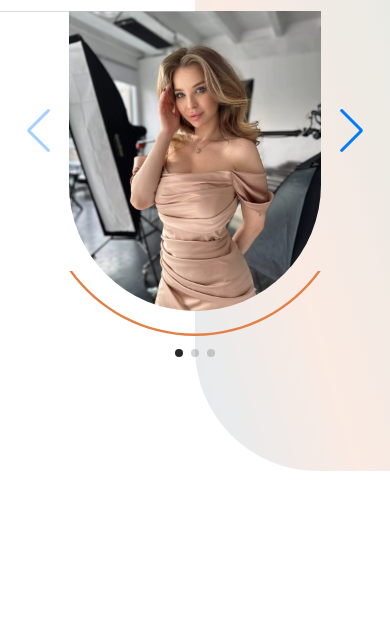
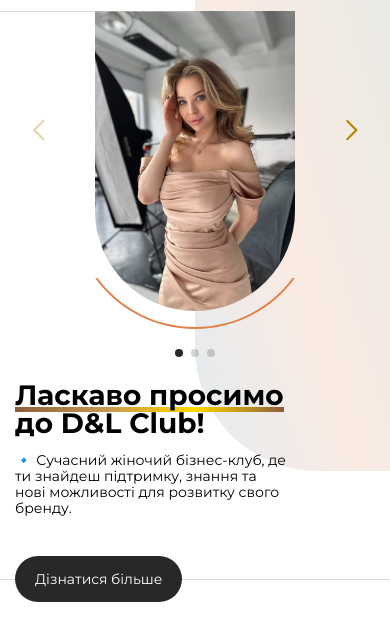
Before and after one commit to DmytroRev/club, a website built with webpack: page src/index.html in a window 390 px wide. Shown: the part 49-690 px from the top of the page. Built offline with nearby package versions, Linux system fonts and the light colour scheme; some packages are replaced by stand-ins of ours.

Commit message:
add tablet layuot

```diff
--- a/src/index.html
+++ b/src/index.html
@@ -98,15 +98,50 @@
                 <div class="img-wrapper">
                   <img src="assets/images/ambassador.webp" alt="ambassador" />
                 </div>
+                <div class="text-wrapper">
+                  <h1>
+                    <span class="text-decoration">Ласкаво просимо</span> до D&L
+                    Club!
+                  </h1>
+                  <p>
+                    🔹 Сучасний жіночий бізнес-клуб, де ти знайдеш підтримку,
+                    знання та нові можливості для розвитку свого бренду.
+                  </p>
+                  <a class="btn" href="/">Дізнатися більше</a>
+                </div>
               </div>
               <div class="swiper-slide">
                 <div class="img-wrapper">
                   <img src="assets/images/img2.webp" alt="img2" />
                 </div>
+                <div class="text-wrapper">
+                  <h2>
+                    <span class="text-decoration">Твоя</span
+                    ><span class="text-decoration">трансформація</span> за 3
+                    місяці
+                  </h2>
+                  <p>
+                    📅 Від особистого бренду до запуску онлайн-курсу: практичний
+                    досвід, жива практика та підтримка експертів.
+                  </p>
+                  <a class="btn btn-primary" href="/">Дізнатися більше</a>
+                </div>
               </div>
               <div class="swiper-slide">
                 <div class="img-wrapper">
                   <img src="assets/images/img3.webp" alt="img3" />
+                </div>
+                <div class="text-wrapper">
+                  <h3>
+                    <span class="text-decoration">Розкрий свій</span>
+                    <span class="text-decoration">потенціал</span>
+                    та почни заробляти!
+                  </h3>
+                  <p>
+                    💎 Створи власний продукт, сформуй експертний імідж та
+                    монетизуй свої знання разом із D&L Club.
+                  </p>
+                  <a class="btn btn-primary btn-secondary" href="/">Дізнатися більше</a>
                 </div>
               </div>
             </div>
--- a/src/styles/components/banner.scss
+++ b/src/styles/components/banner.scss
@@ -1,22 +1,67 @@
 .banner {
   width: 100%;
-  height: 500px;
+  height: 650px;
   position: relative;
+
+  &::before {
+    content: "";
+    position: absolute;
+    bottom: 21px;
+    left: 0;
+    width: 100%;
+    height: 1px;
+    background-color: $borderGray;
+    z-index: -1;
+
+    @include media(min, "md") {
+      bottom: 166px;
+    }
+  }
 
   .swiper {
     overflow: visible;
+
+    &__btn-wrapper {
+      @include media(min, "md") {
+        position: absolute;
+        bottom: -155px;
+        left: 28%;
+        display: flex;
+        width: 13%;
+        flex-direction: row-reverse;
+        justify-content: space-between;
+
+        @include media(min, 'lg') {
+          width: 10%;
+          left: 23%;
         }
-
-  .swiper-slide {
-
+      }
     }
 
     .img-wrapper {
       position: relative;
       height: 300px;
       top: 60px;
-    width: 70%;
+      width: 200px;
       margin: 0 auto 60px;
+
+      @include media(min, "md") {
+        right: 0;
+        margin: 0 0 0 auto;
+        width: 280px;
+        top: 80px;
+        height: 350px;
+      }
+
+      @include media(min, 'lg') {
+        top: 88px;
+      }
+
+      @include media(min, 'xl') {
+        top: 0;
+        width: 500px;
+        height: 600px;
+      }
 
       &::before {
         content: "";
@@ -41,11 +86,114 @@
       }
     }
 
+    .text-wrapper {
+      position: absolute;
+      width: 275px;
+      height: 200px;
+      bottom: -270px;
+      left: 0;
+
+      @include media(min, "md") {
+        width: 350px;
+        top: 50%;
+      }
+
+      @include media(min, 'lg') {
+        width: 480px;
+      }
+
+      @include media(min, 'xl') {
+        top: 35%;
+        width: 580px;
+      }
+
+      h1,
+      h2,
+      h3 {
+        font-size: 28px;
+        line-height: 28px;
+        font-weight: 700;
+
+        @include media(min, "md") {
+          font-size: 36px;
+          line-height: 45px;
+          margin-bottom: 60px;
+        }
+
+        @include media(min, 'lg') {
+          font-size: 48px;
+          line-height: 58px;
+          margin-bottom: 21px;
+        }
+
+        @include media(min, 'xl') {
+          font-size: 58px;
+          line-height: 63px;
+        }
+      }
+
+      .text-decoration {
+        position: relative;
+
+        &::after {
+          content: "";
+          position: absolute;
+          bottom: 0;
+          left: 0;
+          width: 100%;
+          height: 5px;
+          background: #{$goldColorSecond};
+          z-index: -1;
+
+          @include media(min, 'md') {
+            bottom: 3px;
+          }
+
+          @include media(min, 'lg') {
+            height: 7px;
+          }
+
+          @include media(min, 'xl') {
+            height: 9px;
+          }
+        }
+      }
+    }
+
     .swiper-pagination {
       bottom: -50px;
 
+      @include media(min, "md") {
+        bottom: -140px;
+        width: 7%;
+        left: 78%;
+      }
+
+      @include media(min, 'lg') {
+        left: 82.5%;
+      }
+
       .swiper-pagination-bullet {
         background-color: $secondDark;
+      }
+    }
+  }
+
+  .swiper-button-next,
+  .swiper-button-prev {
+    color: $goldColor;
+
+    @include media(min, "md") {
+      position: static;
+    }
+
+    &::after {
+      font-size: 20px;
+      font-weight: 700;
+
+      @include media(min, 'md') {
+        font-size: 24px;
+      }
     }
   }
 
@@ -57,5 +205,41 @@
     width: 50%;
     height: 520px;
     border-bottom-left-radius: 123px;
+
+    @include media(min, "md") {
+      width: 35%;
+    }
+
+    @include media(min, 'lg') {
+      width: 25%;
+    }
+
+    @include media(min, 'xl') {
+      width: 47%;
     }
   }
+
+  .btn {
+    margin-top: 30px;
+
+    @include media(min, "md") {
+      margin-top: 70px;
+    }
+
+    @include media(min, 'lg') {
+      margin-top: 83px;
+    }
+  }
+
+  .btn-primary {
+    @include media(min, 'md') {
+      margin-top: 25px;
+    }
+  }
+
+  .btn-secondary {
+    @include media(min, 'lg') {
+      margin-top: 43px;
+    }
+  }
+}
--- a/src/styles/components/buttons.scss
+++ b/src/styles/components/buttons.scss
@@ -1,11 +1,8 @@
 .btn {
-  font-size: 16px;
-  padding: 10px 5px;
-  transition: all .3s ease;
-  border: 1px solid transparent;
+  display: inline-block;
+  font-size: 14px;
+  padding: 15px 20px;
+  background-color: $secondDark;
   border-radius: 24px;
-
-  &:hover {
-    border-color: $whiteColor;
-  }
+  transition: all 0.3s ease;
 }
--- a/src/styles/components/header.scss
+++ b/src/styles/components/header.scss
@@ -12,7 +12,14 @@
     height: 1px;
     width: 50%;
     background-color: $borderGray;
-    z-index: -1;
+
+    @include media(min, 'md') {
+      width: 65%;
+    }
+
+    @include media(min, 'lg') {
+      width: 75%;
+    }
   }
 
   @include media(min, "md") {
@@ -72,7 +79,7 @@
 
     @include media(min, "xl") {
       max-width: 1000px;
-      margin-right: 35%;
+      margin-right: 41%;
       border-bottom-right-radius: 50px;
     }
 
--- a/src/styles/components/variables.scss
+++ b/src/styles/components/variables.scss
@@ -2,6 +2,7 @@ $whiteColor: #fff;
 $darkColor: #000000;
 $secondDark: #282828;
 $goldColor: #B8860B;
+$goldColorSecond: 'linear-gradient(90deg, #8B5E3C, #C79750, #FFD700, #8B5E3C)';
 
 $borderGray: #c0c0c096;
 
```
Also changed, not shown: README.md, src/assets/images/main-preview-img-decor (1).svg (added). Lines whose indentation alone changed are shown as unchanged.
